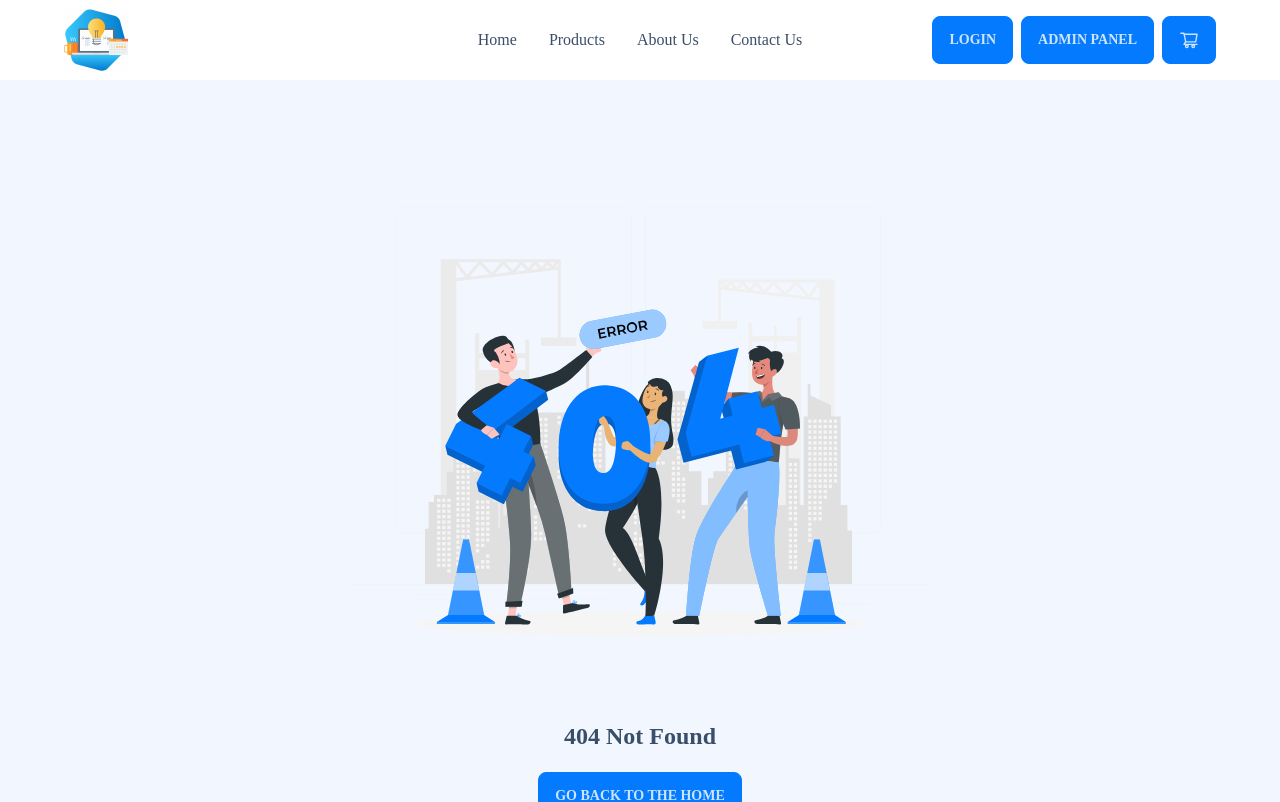
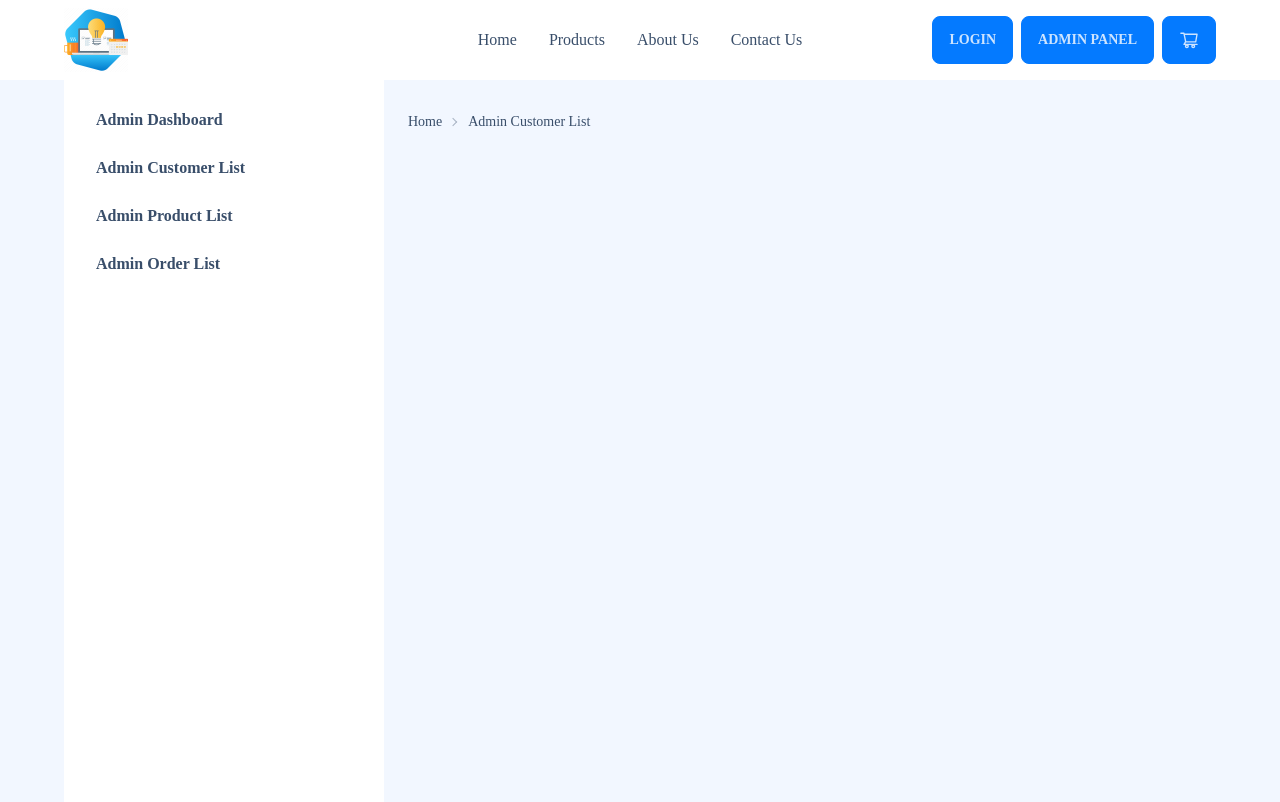
Before and after one commit to ruhulaminparvez/admin-panel-repliq, a React (Create React App) app: page /admin/customer in a window 1280 px wide. Before the commit this address had no page. Shown: the top 802 px of the page. Built offline with nearby package versions, Linux system fonts and the light colour scheme; a web font is replaced by a local one.

Commit message:
Admin Panel Basic Design Done :octocat:

```diff
--- /dev/null
+++ b/src/Pages/Dashboard/AdminCustomer/AdminCustomer.js
@@ -0,0 +1,17 @@
+import React from 'react';
+import { Link } from 'react-router-dom';
+
+const AdminCustomer = () => {
+    return (
+        <>
+           <div className="text-sm breadcrumbs">
+                <ul>
+                    <li><Link to="/">Home</Link></li>
+                    <li><Link to="/admin">Admin Customer List</Link></li>
+                </ul>
+            </div>
+        </>
+    );
+};
+
+export default AdminCustomer;
--- /dev/null
+++ b/src/Pages/Dashboard/AdminOrder/AdminOrder.js
@@ -0,0 +1,17 @@
+import React from 'react';
+import { Link } from 'react-router-dom';
+
+const AdminOrder = () => {
+    return (
+        <>
+           <div className="text-sm breadcrumbs">
+                <ul>
+                    <li><Link to="/">Home</Link></li>
+                    <li><Link to="/admin">Admin Order List</Link></li>
+                </ul>
+            </div>
+        </>
+    );
+};
+
+export default AdminOrder;
--- /dev/null
+++ b/src/Pages/Dashboard/AdminProduct/AdminProduct.js
@@ -0,0 +1,17 @@
+import React from 'react';
+import { Link } from 'react-router-dom';
+
+const AdminProduct = () => {
+    return (
+        <>
+            <div className="text-sm breadcrumbs">
+                <ul>
+                    <li><Link to="/">Home</Link></li>
+                    <li><Link to="/admin">Admin Product List</Link></li>
+                </ul>
+            </div>
+        </>
+    );
+};
+
+export default AdminProduct;
--- a/src/Pages/Dashboard/Dashboard.js
+++ b/src/Pages/Dashboard/Dashboard.js
@@ -11,10 +11,21 @@ const Dashboard = () => {
                     <li><Link to="/admin">Admin Dashboard</Link></li>
                 </ul>
             </div>
-            <div className='flex justify-center items-center'>
+            <div className='flex flex-col justify-center items-center'>
                 <div className="card flex justify-center items-center mt-10">
                         <h2 className="card-title">Admin Dashboard</h2>
                         <img src={adminImg} alt="admin" className="w-full"/>
+                </div>
+                <div className="card flex flex-row justify-center items-center mt-10 gap-5">
+                    <button className="btn btn-primary">
+                        <Link to="/admin/customer">Admin Customer List</Link>
+                    </button>
+                    <button className="btn btn-primary">
+                        <Link to="/admin/product">Admin Product List</Link>
+                    </button>
+                    <button className="btn btn-primary">
+                        <Link to="/admin/order">Admin Order List</Link>
+                    </button>
                 </div>
             </div>
         </>
--- a/src/Pages/Home/Cart/Cart.js
+++ b/src/Pages/Home/Cart/Cart.js
@@ -24,7 +24,7 @@ const Cart = () => {
                     </tr>
                     </thead>
                     <tbody>
-                    {/* row 1 */}
+                    {/* row */}
                     {
                         cartData.length > 0 ? cartData.map((item, index) => {
                             return (
--- a/src/Router/Routes/Routes.js
+++ b/src/Router/Routes/Routes.js
@@ -10,6 +10,9 @@ import NotFound from "../../Pages/NotFound/NotFound";
 import DashboardLayout from '../../layouts/DashboardLayout';
 import Dashboard from '../../Pages/Dashboard/Dashboard';
 import Cart from '../../Pages/Home/Cart/Cart';
+import AdminProduct from "../../Pages/Dashboard/AdminProduct/AdminProduct";
+import AdminCustomer from "../../Pages/Dashboard/AdminCustomer/AdminCustomer";
+import AdminOrder from "../../Pages/Dashboard/AdminOrder/AdminOrder";
 
 const router = createBrowserRouter([
   {
@@ -31,6 +34,9 @@ const router = createBrowserRouter([
     element: <DashboardLayout />,
     children: [
       {path: "/admin", element: <Dashboard />},
+      {path: "/admin/customer", element: <AdminCustomer />},
+      {path: "/admin/product", element: <AdminProduct />},
+      {path: "/admin/order", element: <AdminOrder />},
     ]
   }
 ]);
--- a/src/layouts/DashboardLayout.js
+++ b/src/layouts/DashboardLayout.js
@@ -17,6 +17,9 @@ const DashboardLayout = () => {
                     <label htmlFor="dashboard-drawer" className="drawer-overlay"></label>
                     <ul className="menu p-4 w-80 text-base-content">
                         <li><Link to="/admin" className='font-bold'>Admin Dashboard</Link></li>
+                        <li><Link to="/admin/customer" className='font-bold'>Admin Customer List</Link></li>
+                        <li><Link to="/admin/product" className='font-bold'>Admin Product List</Link></li>
+                        <li><Link to="/admin/order" className='font-bold'>Admin Order List</Link></li>
                     </ul>
 
                 </div>
```
